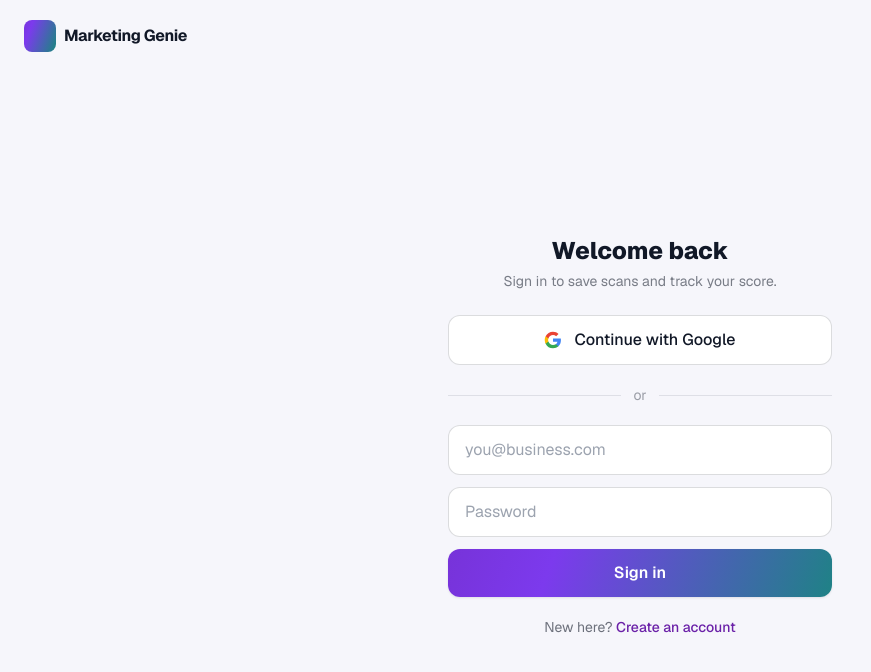
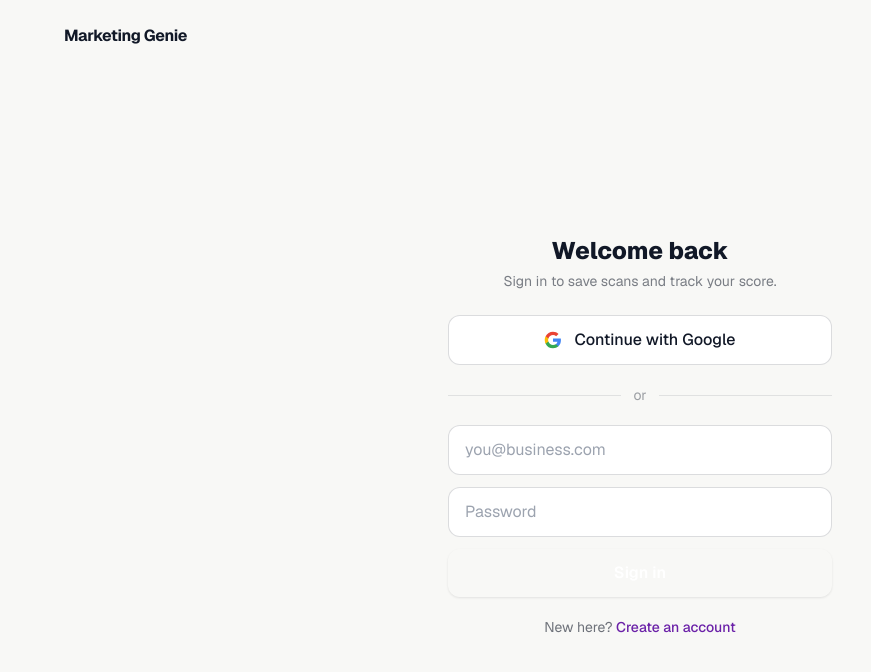
Before and after one commit to ehtishampayoneer/thegenieofmarketing, a Next.js app: page /login in a window 1280 px wide. Shown: the top 672 px of the page, without its empty margins (0-871 px from the left). Built offline with nearby package versions, Linux system fonts and the light colour scheme.

Commit message:
Refactor global styles with CSS variables and cleanup
Added custom CSS variables for colors and shadows, and updated styles for cards and buttons. Removed unused gradient styles and animations.

```diff
--- a/app/globals.css
+++ b/app/globals.css
@@ -4,98 +4,70 @@
 
 :root {
   color-scheme: light;
+  --ink: #11202E;
+  --paper: #F8F8F6;
+  --accent: #1E9E6A;
+  --hairline: #E9ECEE;
+  --shadow-xs: 0 1px 2px rgba(17,32,46,0.04);
+  --shadow-sm: 0 1px 3px rgba(17,32,46,0.06), 0 1px 2px rgba(17,32,46,0.03);
+  --shadow-md: 0 4px 16px rgba(17,32,46,0.07), 0 1px 3px rgba(17,32,46,0.04);
+  --shadow-lg: 0 16px 40px rgba(17,32,46,0.10), 0 4px 12px rgba(17,32,46,0.05);
 }
 
 html, body {
-  background: #F6F6FB;
-  color: #0F1222;
+  background: var(--paper);
+  color: var(--ink);
+  -webkit-font-smoothing: antialiased;
 }
 
-/* ---- Brand gradients ---- */
-.genie-gradient {
-  background-image: linear-gradient(110deg, #6b21a8, #7c3aed, #059669, #6b21a8);
-  background-size: 280% 280%;
-  animation: genie-shift 8s ease infinite;
-}
-.grad-genie { background-image: linear-gradient(135deg, #6D28D9, #4F46E5); }
-.grad-growth { background-image: linear-gradient(135deg, #059669, #0D9488); }
-.grad-accent { background-image: linear-gradient(135deg, #7C3AED, #DB2777); }
+/* ── Core surfaces ── */
+.card { background:#fff; border:1px solid var(--hairline); border-radius:16px; box-shadow:var(--shadow-sm); transition: box-shadow .25s ease, transform .2s ease, border-color .2s ease; }
+.card-hover:hover { box-shadow:var(--shadow-md); border-color:#DDE2E5; }
+.card-lift:hover { transform:translateY(-2px); box-shadow:var(--shadow-lg); }
 
-@keyframes genie-shift {
-  0% { background-position: 0% 50%; }
-  50% { background-position: 100% 50%; }
-  100% { background-position: 0% 50%; }
-}
+/* ── Buttons ── */
+.btn-ink { background:var(--ink); color:var(--paper); border-radius:12px; font-weight:600; transition:transform .15s ease, opacity .2s ease, box-shadow .2s ease; box-shadow:var(--shadow-sm); }
+.btn-ink:hover { box-shadow:var(--shadow-md); }
+.btn-ink:active { transform:scale(.98); }
+.btn-ink:disabled { opacity:.5; }
+.btn-ghost { background:#fff; color:var(--ink); border:1px solid var(--hairline); border-radius:12px; font-weight:500; transition:border-color .2s ease, background .2s ease; }
+.btn-ghost:hover { border-color:#C9D0D4; background:#FCFCFB; }
+.btn-accent { background:var(--accent); color:#fff; border-radius:12px; font-weight:600; transition:transform .15s ease, box-shadow .2s ease; }
+.btn-accent:active { transform:scale(.98); }
 
-/* ---- Aware Orb state machine ---- */
-.orb {
-  position: relative;
-  border-radius: 9999px;
-  background-image: linear-gradient(135deg, #7C3AED, #4F46E5);
-  box-shadow: 0 4px 14px rgba(124, 58, 237, 0.35);
-}
-.orb-idle { animation: orbPulse 2.4s ease-in-out infinite; }
-.orb-attention {
-  background-image: linear-gradient(135deg, #EF4444, #B91C1C);
-  box-shadow: 0 4px 14px rgba(239, 68, 68, 0.35);
-  animation: orbPulse 2s ease-in-out infinite;
-}
-.orb-thinking { animation: orbPulse 1.2s ease-in-out infinite; }
-.orb-thinking::before {
-  content: "";
-  position: absolute; inset: -1px; border-radius: 9999px;
-  background: conic-gradient(from 0deg, transparent, rgba(255,255,255,0.85), transparent 40%);
-  animation: orbShimmer 1.2s linear infinite;
-}
-.orb-working::after {
-  content: "";
-  position: absolute; inset: -4px; border-radius: 9999px;
-  border: 2px solid rgba(124, 58, 237, 0.2);
-  border-top-color: #7C3AED;
-  animation: orbSpin 0.9s linear infinite;
-}
+/* ── The one accent, used sparingly ── */
+.accent-text { color:var(--accent); }
+.accent-soft { background:#E6F4EE; color:#127350; }
 
-@keyframes orbPulse { 0%,100% { transform: scale(1); opacity: 0.92; } 50% { transform: scale(1.08); opacity: 1; } }
-@keyframes orbShimmer { to { transform: rotate(360deg); } }
-@keyframes orbSpin { to { transform: rotate(360deg); } }
+/* Legacy aliases so old screens keep working during migration */
+.grad-genie { background:#11202E; }
+.aperture-grad { background:#11202E; }
+.aperture-text { color:#11202E; }
+.btn-primary { background:#11202E; color:#F8F8F6; border-radius:12px; font-weight:600; }
+.card-premium { background:#fff; border:1px solid #E9ECEE; border-radius:16px; box-shadow:var(--shadow-sm); }
 
-/* Panel slide */
-@keyframes badgePop { 0% { transform: scale(0); } 70% { transform: scale(1.2); } 100% { transform: scale(1); } }
-.badge-pop { animation: badgePop 0.3s ease-out; }
+/* ── Sweet, restrained motion ── */
+@keyframes rise { from { opacity:0; transform:translateY(10px);} to { opacity:1; transform:translateY(0);} }
+.animate-rise { animation: rise .5s cubic-bezier(0.2,0.8,0.2,1) both; }
+@keyframes fade { from { opacity:0;} to { opacity:1;} }
+.animate-fade { animation: fade .4s ease both; }
+@keyframes scale-in { from { opacity:0; transform:scale(.96);} to { opacity:1; transform:scale(1);} }
+.animate-scale-in { animation: scale-in .35s cubic-bezier(0.2,0.8,0.2,1) both; }
+@keyframes shimmer { 0%{background-position:-200% 0;} 100%{background-position:200% 0;} }
+.shimmer { background:linear-gradient(90deg,#EEF0F0 25%,#F6F7F6 50%,#EEF0F0 75%); background-size:200% 100%; animation:shimmer 1.4s infinite; }
+@keyframes soft-pulse { 0%,100%{opacity:1;} 50%{opacity:.5;} }
+.animate-soft-pulse { animation: soft-pulse 2s ease-in-out infinite; }
+@keyframes draw { to { stroke-dashoffset:0; } }
 
-@media (prefers-reduced-motion: reduce) {
-  .genie-gradient, .orb-idle, .orb-attention, .orb-thinking,
-  .orb-thinking::before, .orb-working::after, .badge-pop {
-    animation: none !important;
-  }
-}
+/* Stagger helper */
+.stagger > * { opacity:0; animation: rise .5s cubic-bezier(0.2,0.8,0.2,1) forwards; }
+.stagger > *:nth-child(1){animation-delay:.04s} .stagger > *:nth-child(2){animation-delay:.09s}
+.stagger > *:nth-child(3){animation-delay:.14s} .stagger > *:nth-child(4){animation-delay:.19s}
+.stagger > *:nth-child(5){animation-delay:.24s} .stagger > *:nth-child(6){animation-delay:.29s}
+.stagger > *:nth-child(7){animation-delay:.34s} .stagger > *:nth-child(8){animation-delay:.39s}
 
-/* thin scrollbars for panels */
-.thin-scroll::-webkit-scrollbar { width: 6px; }
-.thin-scroll::-webkit-scrollbar-thumb { background: rgba(16,18,34,0.12); border-radius: 999px; }
+.thin-scroll::-webkit-scrollbar { width: 6px; height:6px; }
+.thin-scroll::-webkit-scrollbar-thumb { background: rgba(17,32,46,0.12); border-radius: 999px; }
+.thin-scroll::-webkit-scrollbar-track { background: transparent; }
 
-/* ── LIGHT-PREMIUM DESIGN SYSTEM (Linear/Stripe tier) ── */
-:root {
-  --shadow-card: 0 1px 2px rgba(16,18,34,0.04), 0 1px 3px rgba(16,18,34,0.02);
-  --shadow-lift: 0 4px 16px rgba(16,18,34,0.06), 0 1px 3px rgba(16,18,34,0.03);
-  --shadow-pop: 0 12px 32px rgba(79,70,229,0.10), 0 4px 12px rgba(16,18,34,0.05);
-  --aperture: linear-gradient(135deg, #A78BFA 0%, #7C3AED 45%, #FB923C 100%);
-}
-.card-premium { background:#fff; border:1px solid #EDEEF3; border-radius:20px; box-shadow:var(--shadow-card); transition: box-shadow .25s ease, transform .25s ease, border-color .25s ease; }
-.card-premium:hover { box-shadow:var(--shadow-lift); border-color:#E3E4EC; }
-.card-interactive:hover { transform: translateY(-2px); box-shadow:var(--shadow-pop); border-color:rgba(124,58,237,0.2); }
-.aperture-grad { background-image: var(--aperture); }
-.aperture-text { background-image: var(--aperture); -webkit-background-clip:text; background-clip:text; -webkit-text-fill-color:transparent; }
-.btn-primary { background-image: linear-gradient(135deg,#7C3AED,#4F46E5); color:#fff; border-radius:12px; font-weight:600; box-shadow:0 1px 2px rgba(124,58,237,0.3); transition:transform .15s ease, box-shadow .2s ease; }
-.btn-primary:hover { box-shadow:0 6px 18px rgba(124,58,237,0.32); }
-.btn-primary:active { transform:scale(0.98); }
-.hairline { border-color:#EDEEF3; }
-
-/* Living-motion utilities */
-@keyframes rise-fade { from { opacity:0; transform:translateY(8px);} to { opacity:1; transform:translateY(0);} }
-.animate-rise { animation: rise-fade .5s cubic-bezier(0.2,0.8,0.2,1) both; }
-@keyframes shimmer { 0%{background-position:-200% 0;} 100%{background-position:200% 0;} }
-.shimmer { background:linear-gradient(90deg,#F0F1F5 25%,#F7F8FB 50%,#F0F1F5 75%); background-size:200% 100%; animation:shimmer 1.4s infinite; }
-@keyframes soft-pulse { 0%,100%{opacity:1;} 50%{opacity:.55;} }
-.animate-soft-pulse { animation: soft-pulse 2s ease-in-out infinite; }
-.timeline-line { background: linear-gradient(180deg, #EDEEF3 0%, #EDEEF3 100%); }
+.font-mono { font-variant-numeric: tabular-nums; }
```
